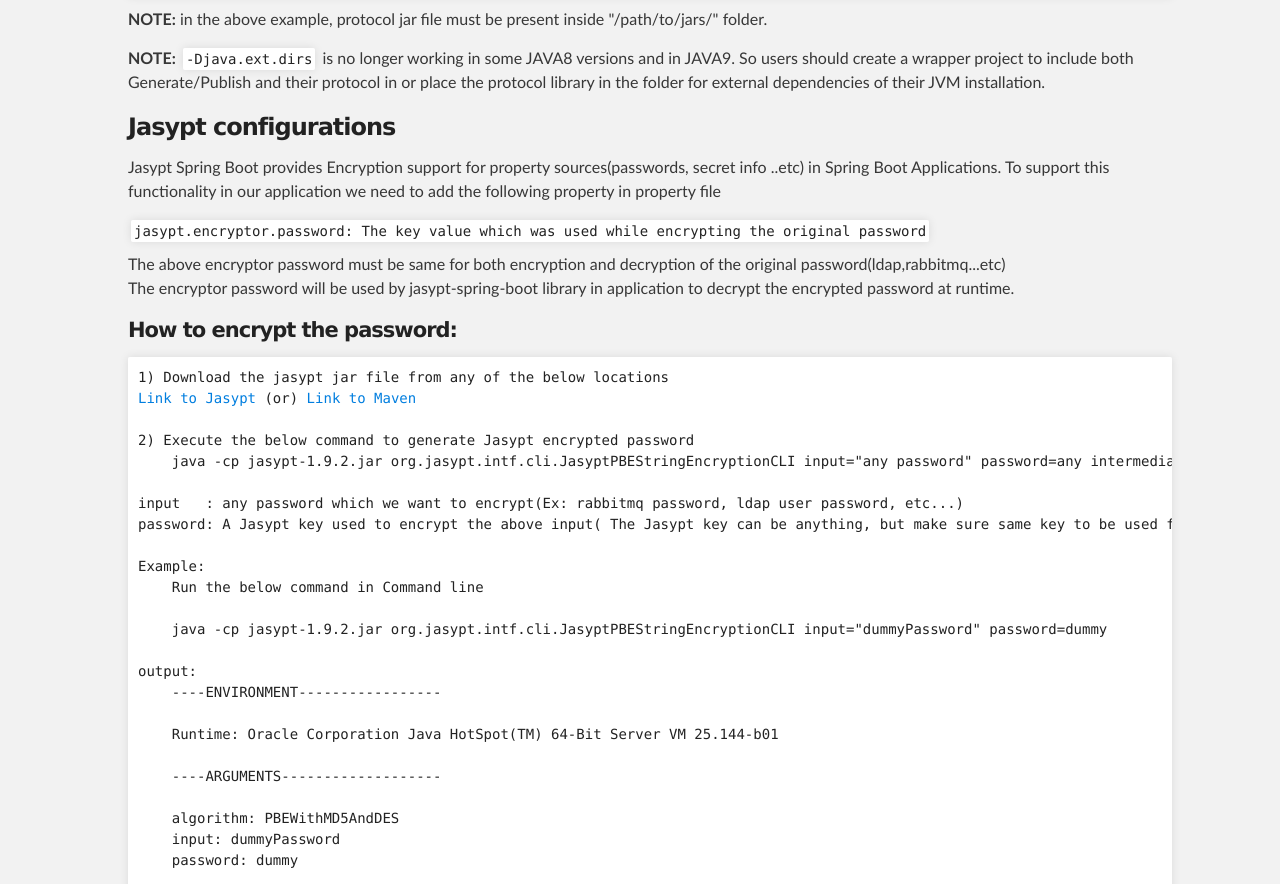
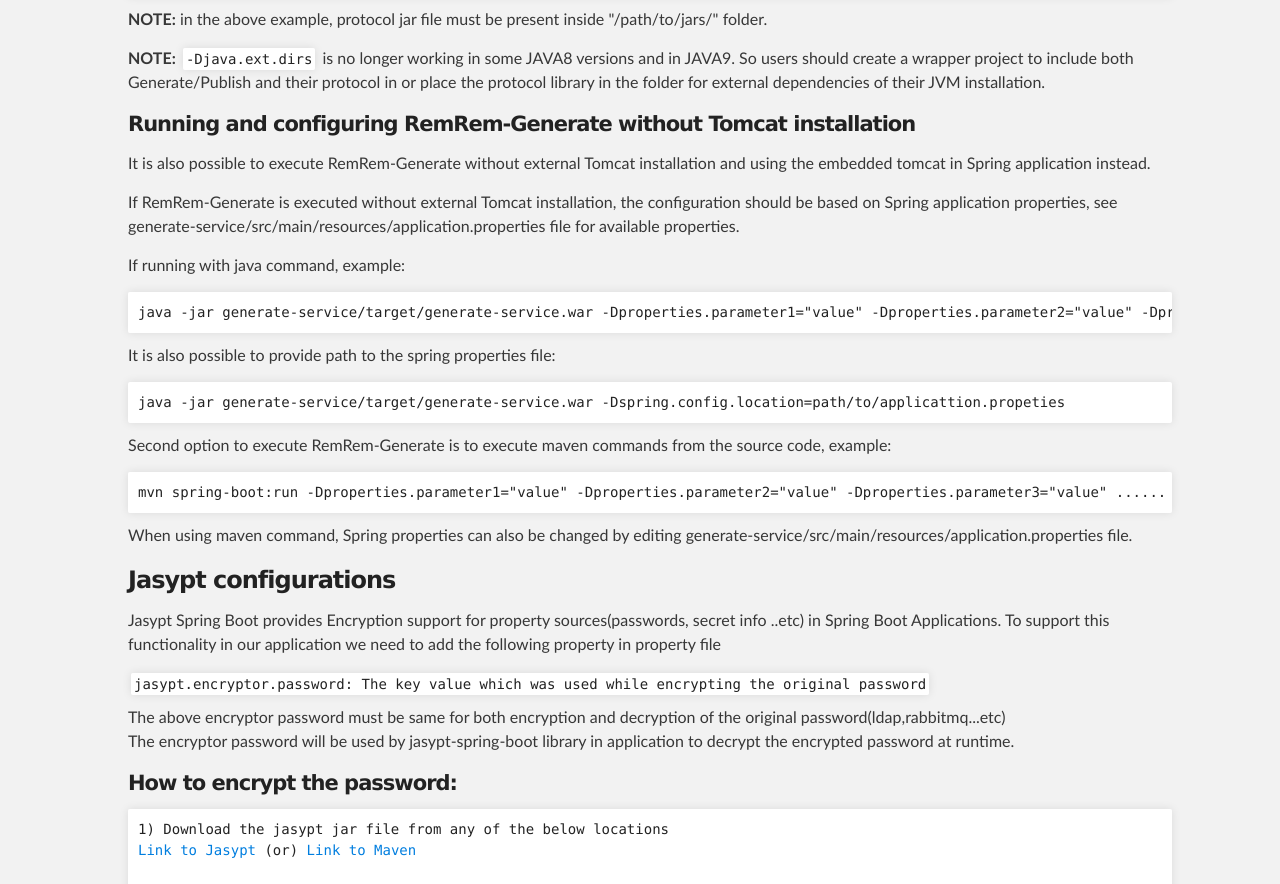
Before and after one commit to eiffel-community/eiffel-remrem-generate, a plain HTML site: page serviceUsage.html in a window 1280 px wide. Shown: the part 854-1738 px from the top of the page. Drawn offline with Linux system fonts and the light colour scheme.

Commit message:
Configuration documentation updates.

```diff
--- a/serviceUsage.html
+++ b/serviceUsage.html
@@ -69,6 +69,21 @@
             So users should create a wrapper project to include both Generate/Publish and their protocol in
             or place the protocol library in the folder for external dependencies of their JVM installation.
         </p>
+
+        <h4>Running and configuring RemRem-Generate without Tomcat installation</h4>
+        <p>It is also possible to execute RemRem-Generate without external Tomcat installation and using the embedded tomcat in Spring application instead.</p>
+        <p>If RemRem-Generate is executed without external Tomcat installation, the configuration should be based on Spring application properties, see generate-service/src/main/resources/application.properties file for available properties.</p>
+
+        <p>If running with java command, example:</p>
+        <pre>java -jar generate-service/target/generate-service.war -Dproperties.parameter1="value" -Dproperties.parameter2="value" -Dproperties.parameter3="value" ......</pre>
+        <p>It is also possible to provide path to the spring properties file:</p>
+        <pre>java -jar generate-service/target/generate-service.war -Dspring.config.location=path/to/applicattion.propeties</pre>
+
+        <p>Second option to execute RemRem-Generate is to execute maven commands from the source code, example:</p>
+        <pre>mvn spring-boot:run -Dproperties.parameter1="value" -Dproperties.parameter2="value" -Dproperties.parameter3="value" ......</pre>
+        <p>When using maven command, Spring properties can also be changed by editing generate-service/src/main/resources/application.properties file.</p>
+
+
         <h3>Jasypt configurations</h3>
         <p>Jasypt Spring Boot provides Encryption support for property sources(passwords, secret info ..etc) in Spring Boot Applications.
         To support this functionality in our application we need to add the following property in property file</p>
```
